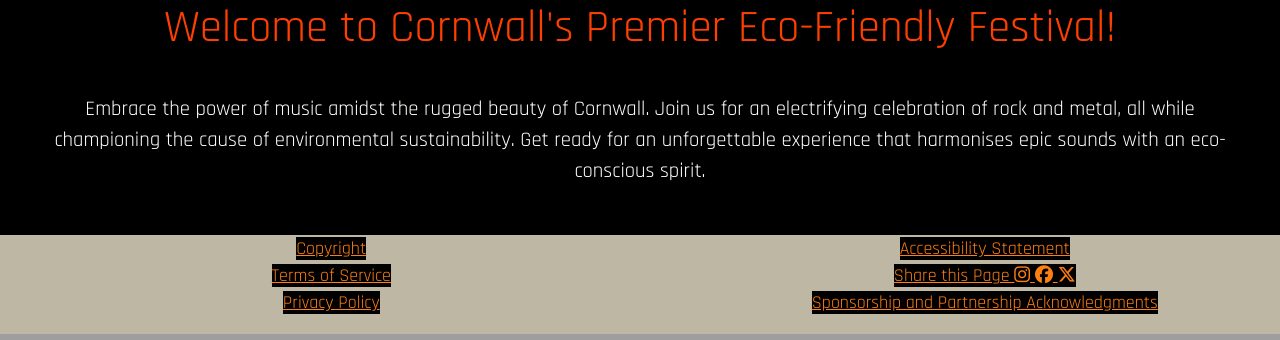
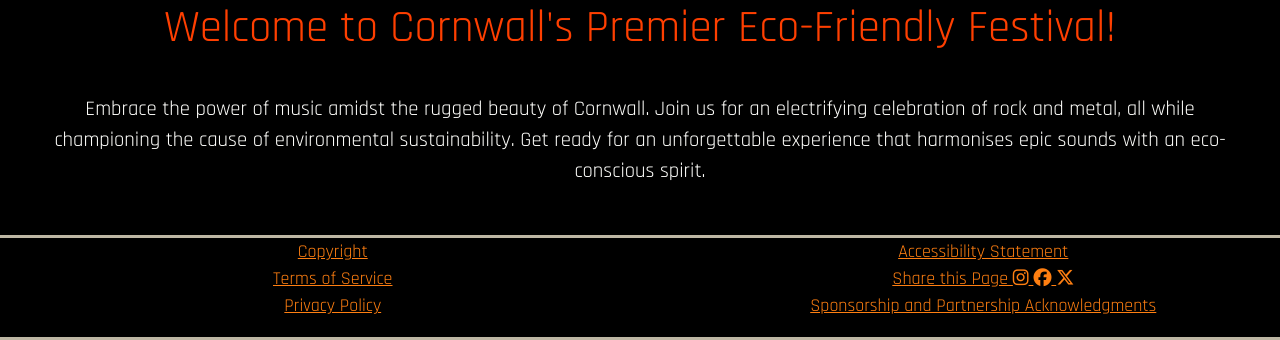
Before and after one commit to CollegeLR2/mini-project, a PHP site: page / in a window 1280 px wide. Shown: the part 596-936 px from the top of the page. Run offline with PHP 8.4, Linux system fonts and the light colour scheme; some libraries are stand-ins or nearby versions; some web fonts are replaced.

Commit message:
Changed the style of the footer

```diff
--- a/styles.css
+++ b/styles.css
@@ -36,8 +36,8 @@ h1 {
 }
 
 .footer {
-    background-color: #BEB7A4;
-    color: #000000;
+    border-style: solid;
+    border-color: #BEB7A4;
 }
 
 a {
```
